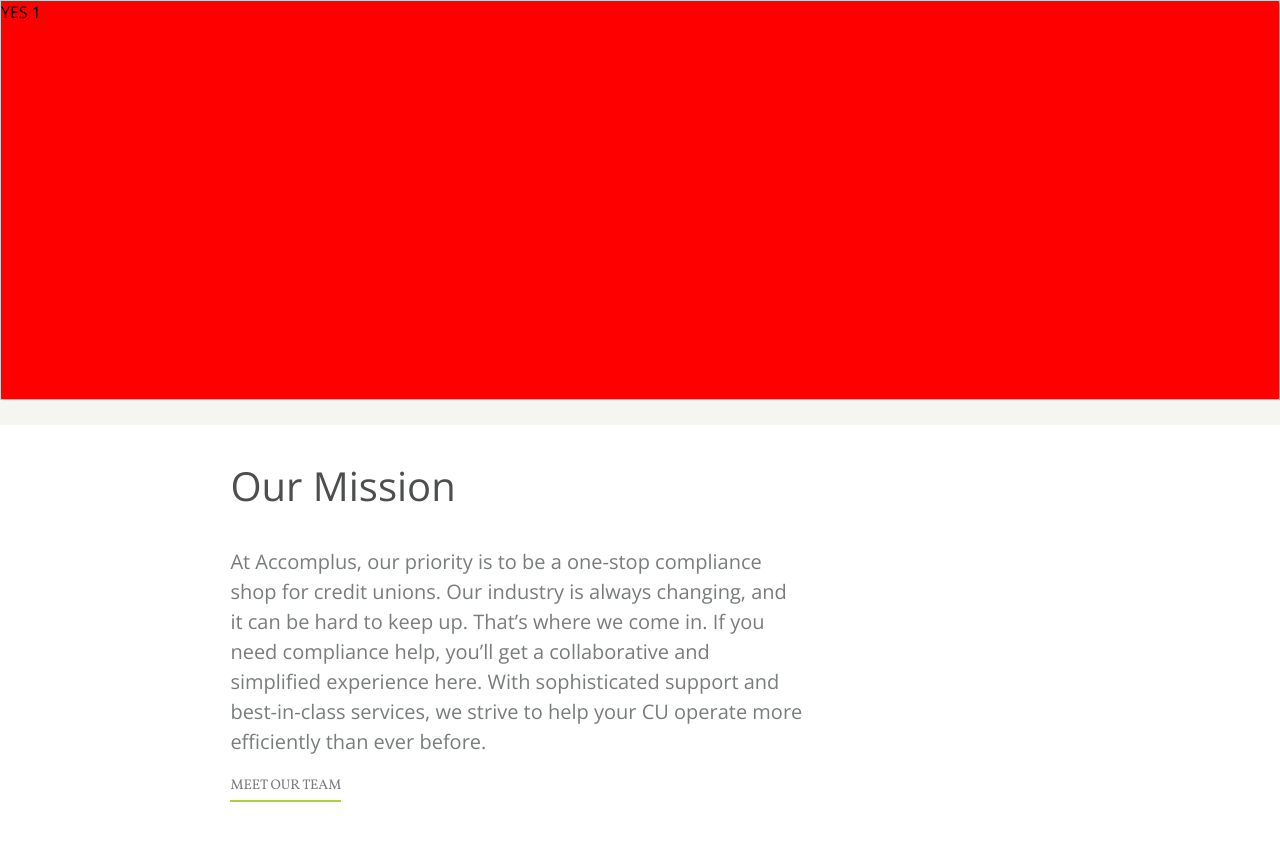
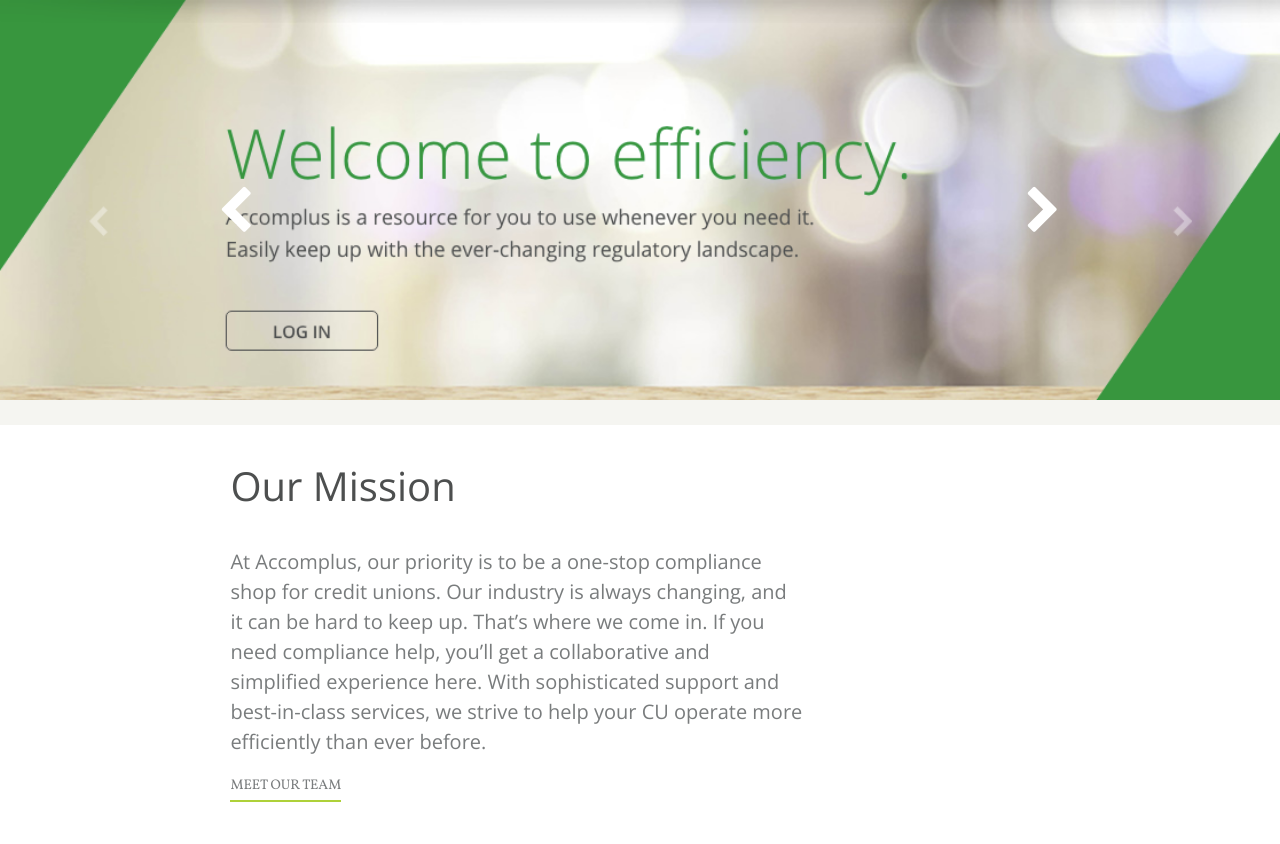
Before and after one commit to Armandogb/accfe, a PHP site: page / in a window 1280 px wide. Shown: the part 207-1051 px from the top of the page. Run offline with PHP 8.4, Linux system fonts and the light colour scheme; some libraries are stand-ins or nearby versions.

Commit message:
added slider place holders and slider logic

```diff
--- a/css/_index.css
+++ b/css/_index.css
@@ -9,7 +9,7 @@
 
 .caro{
 	width:100%;
-	height:400px;
+	position: relative;
 }
 
 .caro ul{
@@ -17,20 +17,44 @@
 	position: relative;
 	height:100%;
 	overflow: hidden;
+	z-index: 4;
 }
 
 .caro li{
 	display: inline-block;
-    border: 1px solid #ccc;
     overflow: hidden;
+    transition: all 2s linear !important;
     width: 100%;
     float: left;
     -moz-box-sizing: border-box;
     -webkit-box-sizing: border-box;
     box-sizing: border-box;
-    height:100%;
+    height:400px;
+    transition: opacity .25s ease-in-out;
+   -moz-transition: opacity .25s ease-in-out;
+   -webkit-transition: opacity .25s ease-in-out;
 
 }
+
+.forward-but,.back-but{
+	position:absolute;
+	height:50px;
+	width:50px;
+	font-size: 50px;
+	color: white;
+	z-index: 5;
+}
+
+.back-but{
+    top: 44%;
+    left: 17%;
+}
+
+.forward-but{
+    top: 44%;
+    right: 16%;
+}
+
 
 .news-update{
 	background: #F5F5F1;
--- a/index.php
+++ b/index.php
@@ -4,16 +4,16 @@
 		<section class="main-slider">
 				<div class="caro">
 					    <ul>
-       						<li id="1" class="hidden" style="display: block;">YES 1</li>
-        					<li id="2" class="hidden">YES 2</li>
-        					<li id="3" class="hidden">YES 3</li>
-        					<li id="4" class="hidden">YES 4</li>
+       						<li id="1" class="slide 1" style="display: block; background: url(../images/slide-1.png) no-repeat center center;  background-size: cover; height:400px; width:100%; opacity:1;"></li>
+        					<li id="2" class="slide 2" style="display: none; background: url(../images/slide-2.png) no-repeat center center;  background-size: cover; height:400px; width:100%; opacity:0;"></li>
+        					<li id="3" class="slide 3" style="display: none; background: url(../images/slide-3.png) no-repeat center center;  background-size: cover; height:400px; width:100%; opacity:0;"></li>
+        					<li id="4" class="slide 4" style="display: none; background: url(../images/slide-4.png) no-repeat center center;  background-size: cover; height:400px; width:100%; opacity:0;"></li>
    					 	</ul>
-   					 	<div class="foward-but">
-   					 		<a href="/"></a>
+   					 	<div class="forward-but">
+   					 		<i class="fa fa-chevron-right"></i>
    					 	</div>
    					 	<div class="back-but">
-   					 		<a href="/"></a>
+   					 		<i class="fa fa-chevron-left"></i>
    					 	</div>
 				</div>
 				<div class="news-update main-pad">
```
Also changed, not shown: js/cus-slider.js (+55 -1 lines), images/slide-1.png (added), images/slide-2.png (added), images/slide-3.png (added), images/slide-4.png (added).
